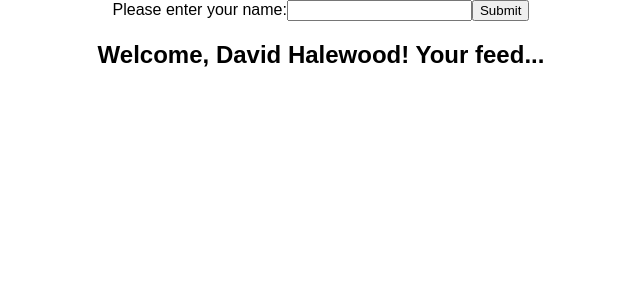
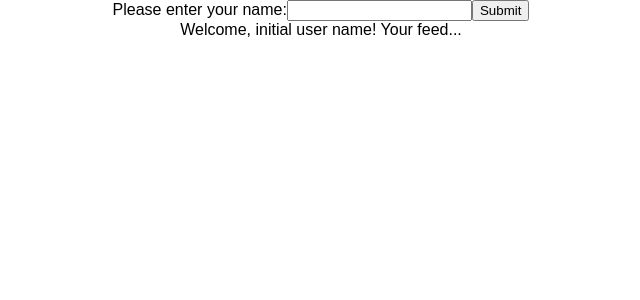
Before and after one commit to alexiscarlier/neighbourly-app, a React (Create React App) app: page / in a window 1280 px wide. Shown: the top 300 px of the page, without its empty margins (319-959 px from the left). Built offline with nearby package versions, Linux system fonts and the light colour scheme.

Commit message:
Create FeedContainer component

```diff
--- a/src/App.js
+++ b/src/App.js
@@ -1,21 +1,28 @@
 import React, { Component } from 'react';
 import './App.css';
 import Signup from './Signup';
-import Feed from './Feed';
+import FeedContainer from './FeedContainer';
 
 class App extends Component {
   constructor(props) {
     super(props);
     this.state = {
-      feed:
-      {name: 'userName'}
+      feeds:
+      [{name: 'initial user name'}]
     };
+  }
+  addFeed(userName) {
+    let {feeds} = this.state;
+    feeds.push({name: userName});
+    this.setState({
+      feeds: feeds
+    })
   }
   render() {
     return (
       <div className="App">
-        <Signup />
-        <Feed name="David Halewood" />
+        <Signup addFeed={this.addFeed.bind(this)} />
+        <FeedContainer feeds={this.state.feeds} />
       </div>
     );
   }
--- a/src/Feed.js
+++ b/src/Feed.js
@@ -3,7 +3,7 @@ import React, { Component } from 'react';
 class Feed extends Component {
   render () {
     return (
-      <h2>Welcome, {this.props.name}! Your feed...</h2>
+      <div>Welcome, {this.props.name}! Your feed...</div>
     );
   }
 }
--- /dev/null
+++ b/src/FeedContainer.js
@@ -0,0 +1,17 @@
+import React, { Component } from 'react';
+import Feed from './Feed';
+
+class FeedContainer extends Component {
+  render () {
+    return (
+      <div>
+        {this.props.feeds.map(function(feed) {
+        return <Feed name={feed.name} />
+        })
+        }
+      </div>
+    )
+  }
+}
+
+export default FeedContainer;
--- a/src/Signup.js
+++ b/src/Signup.js
@@ -13,6 +13,7 @@ class Signup extends Component {
     this.setState({
       userName: ""
     });
+    this.props.addFeed(userName);
     e.preventDefault();
   }
   onChange(e) {
```
